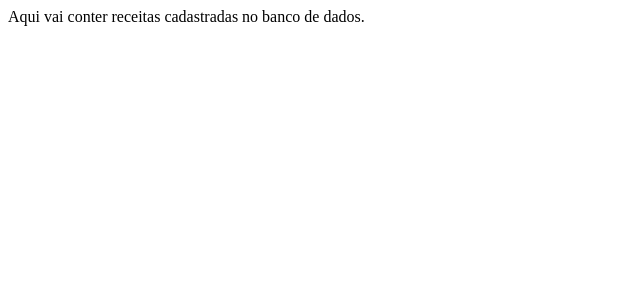
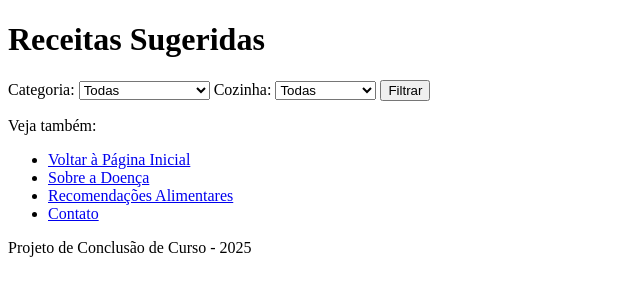
Before and after one commit to italobrenorf/projeto_de_conclusao, a Django app: page /receitas.html in a window 1280 px wide. Shown: the top 300 px of the page, without its empty margins (0-640 px from the left). Run offline with Django 5.2, Linux system fonts and the light colour scheme.

Commit message:
Avanço no backend do projeto + recomendador de receitas

```diff
--- a/sistema/settings.py
+++ b/sistema/settings.py
@@ -117,7 +117,9 @@ USE_TZ = True
 # https://docs.djangoproject.com/en/5.1/howto/static-files/
 
 STATIC_URL = 'static/'
-
+STATICFILES_DIRS = [
+    BASE_DIR / 'static'
+]
 # Default primary key field type
 # https://docs.djangoproject.com/en/5.1/ref/settings/#default-auto-field
 
--- a/templates/index.html
+++ b/templates/index.html
@@ -19,9 +19,10 @@
 
         <nav>
             <ul>
-                <li><a href="sobre.html">Saiba mais sobre a doença</a></li>
+                <li><a href="sobre.html">Sobre a Doença</a></li>
                 <li><a href="alimentacao.html">Recomendações Alimentares</a></li>
                 <li><a href="receitas.html">Receitas Sugeridas</a></li>
+                <li><a href="contato.html">Contato</a></li>
             </ul>
         </nav>
     </main>
--- a/templates/receitas.html
+++ b/templates/receitas.html
@@ -1,11 +1,66 @@
 <!DOCTYPE html>
-<html lang="en">
+<html lang="pt-BR">
 <head>
-    <meta charset="UTF-8">
-    <meta name="viewport" content="width=device-width, initial-scale=1.0">
-    <title>Document</title>
+    <meta charset="UTF-8" />
+    <meta name="viewport" content="width=device-width, initial-scale=1.0" />
+    <title>Receitas Sugeridas - Niemann-Pick</title>
+    {% load static %}
+
+    <!-- Disponibiliza a URL correta do JSON para o app.js -->
+    <script defer>
+        window.RECIPES_JSON_URL = "{% static 'data/receitas.json' %}";
+    </script>
+
+    <!-- Carrega o script principal UMA ÚNICA VEZ -->
+    <script src="{% static 'js/app.js' %}" defer></script>
 </head>
 <body>
-    Aqui vai conter receitas cadastradas no banco de dados.
+    <header>
+        <h1>Receitas Sugeridas</h1>
+    </header>
+
+    <main>
+        <form id="filtros">
+            <label for="categoria">Categoria:</label>
+            <select id="categoria" name="categoria">
+                <option value="">Todas</option>
+                <option value="Prato Principal">Prato Principal</option>
+                <option value="Entrada">Entrada</option>
+                <option value="Sopa">Sopa</option>
+                <option value="Café da Manhã">Café da Manhã</option>
+                <option value="Acompanhamento">Acompanhamento</option>
+            </select>
+
+            <label for="cozinha">Cozinha:</label>
+            <select id="cozinha" name="cozinha">
+                <option value="">Todas</option>
+                <option value="Brasileira">Brasileira</option>
+                <option value="Italiana">Italiana</option>
+                <option value="Francesa">Francesa</option>
+                <option value="Saudável">Saudável</option>
+                <option value="Mediterrânea">Mediterrânea</option>
+                <option value="Árabe">Árabe</option>
+                <option value="Internacional">Internacional</option>
+            </select>
+
+            <button id="btn-filtrar" type="button">Filtrar</button>
+        </form>
+
+        <div id="lista-receitas"></div>
+
+        <nav>
+            <p>Veja também:</p>
+            <ul>
+                <li><a href="/">Voltar à Página Inicial</a></li>
+                <li><a href="sobre.html">Sobre a Doença</a></li>
+                <li><a href="alimentacao.html">Recomendações Alimentares</a></li>
+                <li><a href="contato.html">Contato</a></li>
+            </ul>
+        </nav>
+    </main>
+
+    <footer>
+        <p>Projeto de Conclusão de Curso - 2025</p>
+    </footer>
 </body>
 </html>
--- a/templates/sobre.html
+++ b/templates/sobre.html
@@ -48,9 +48,10 @@
         <nav>
             <p>Veja também:</p>
             <ul>
+                <li><a href="/">Voltar à Página Inicial</a></li>
                 <li><a href="alimentacao.html">Recomendações Alimentares</a></li>
                 <li><a href="receitas.html">Receitas Sugeridas</a></li>
-                <li><a href="/">Voltar à Página Inicial</a></li>
+                <li><a href="contato.html">Contato</a></li>
             </ul>
         </nav>
     </main>
```
Also changed, not shown: templates/alimentacao.html (+37 -3 lines), templates/contato.html (+42 -3 lines).
